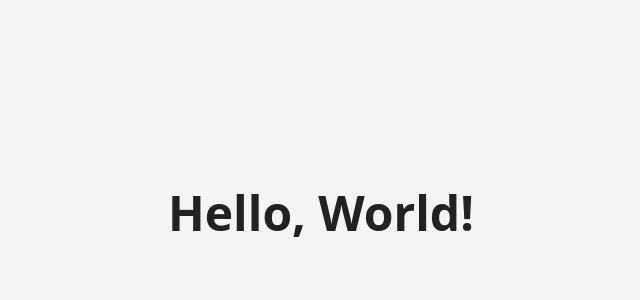
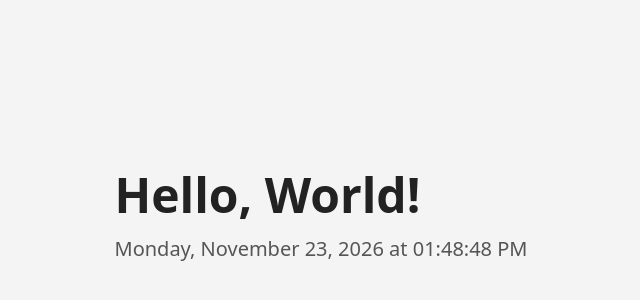
Before and after one commit to ludekffcuni/helloworld, a plain HTML site: page index.html in a window 1280 px wide. Shown: the part 188-488 px from the top of the page, without its empty margins (319-959 px from the left). Drawn offline with Linux system fonts and the light colour scheme.

Commit message:
Add live date/time clock

```diff
--- a/index.html
+++ b/index.html
@@ -18,9 +18,33 @@
       font-size: 3rem;
       margin: 0;
     }
+    #clock {
+      font-size: 1.25rem;
+      margin-top: 0.5rem;
+      color: #555;
+    }
   </style>
 </head>
 <body>
-  <h1>Hello, World!</h1>
+  <main>
+    <h1>Hello, World!</h1>
+    <div id="clock"></div>
+  </main>
+  <script>
+    const clock = document.getElementById("clock");
+    function tick() {
+      clock.textContent = new Date().toLocaleString(undefined, {
+        weekday: "long",
+        year: "numeric",
+        month: "long",
+        day: "numeric",
+        hour: "2-digit",
+        minute: "2-digit",
+        second: "2-digit"
+      });
+    }
+    tick();
+    setInterval(tick, 1000);
+  </script>
 </body>
 </html>
```
